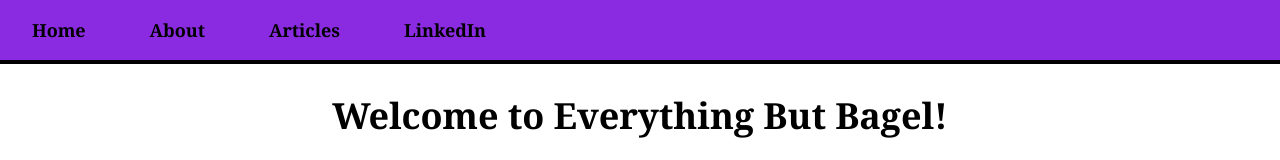
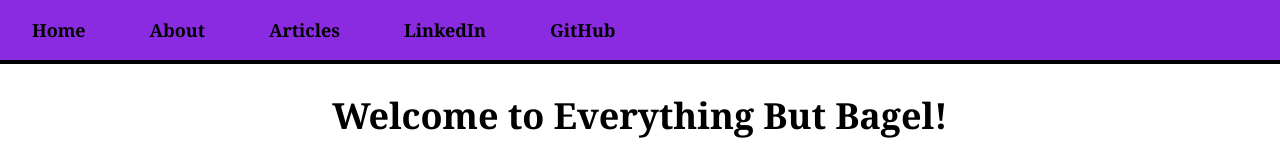
Before and after one commit to EPrathe/blog-frontend, a React (Create React App) app: page / in a window 1280 px wide. Shown: the top 160 px of the page. Built offline with nearby package versions, Linux system fonts and the light colour scheme.

Commit message:
adding github link

```diff
--- a/src/NavBar.js
+++ b/src/NavBar.js
@@ -16,6 +16,9 @@
             <li>
                 <a href="https://www.linkedin.com/in/evanprather"  rel="noopener noreferrer" target="_blank">LinkedIn</a>
             </li>
+            <li>
+                <a href="https://github.com/EPrathe"  rel="noopener noreferrer" target="_blank">GitHub</a>
+            </li>
         </ul>
     </nav>
 );
```
